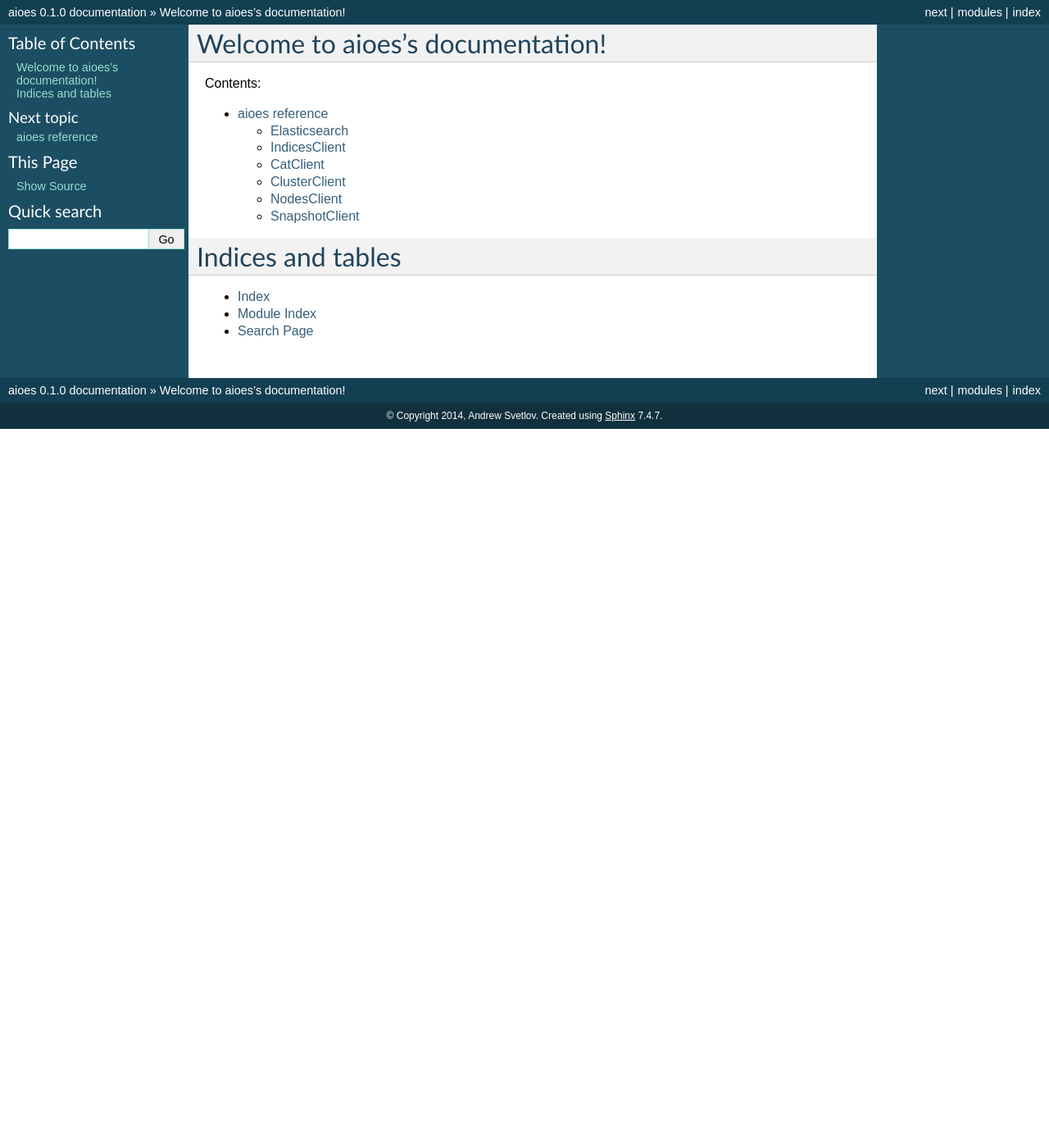
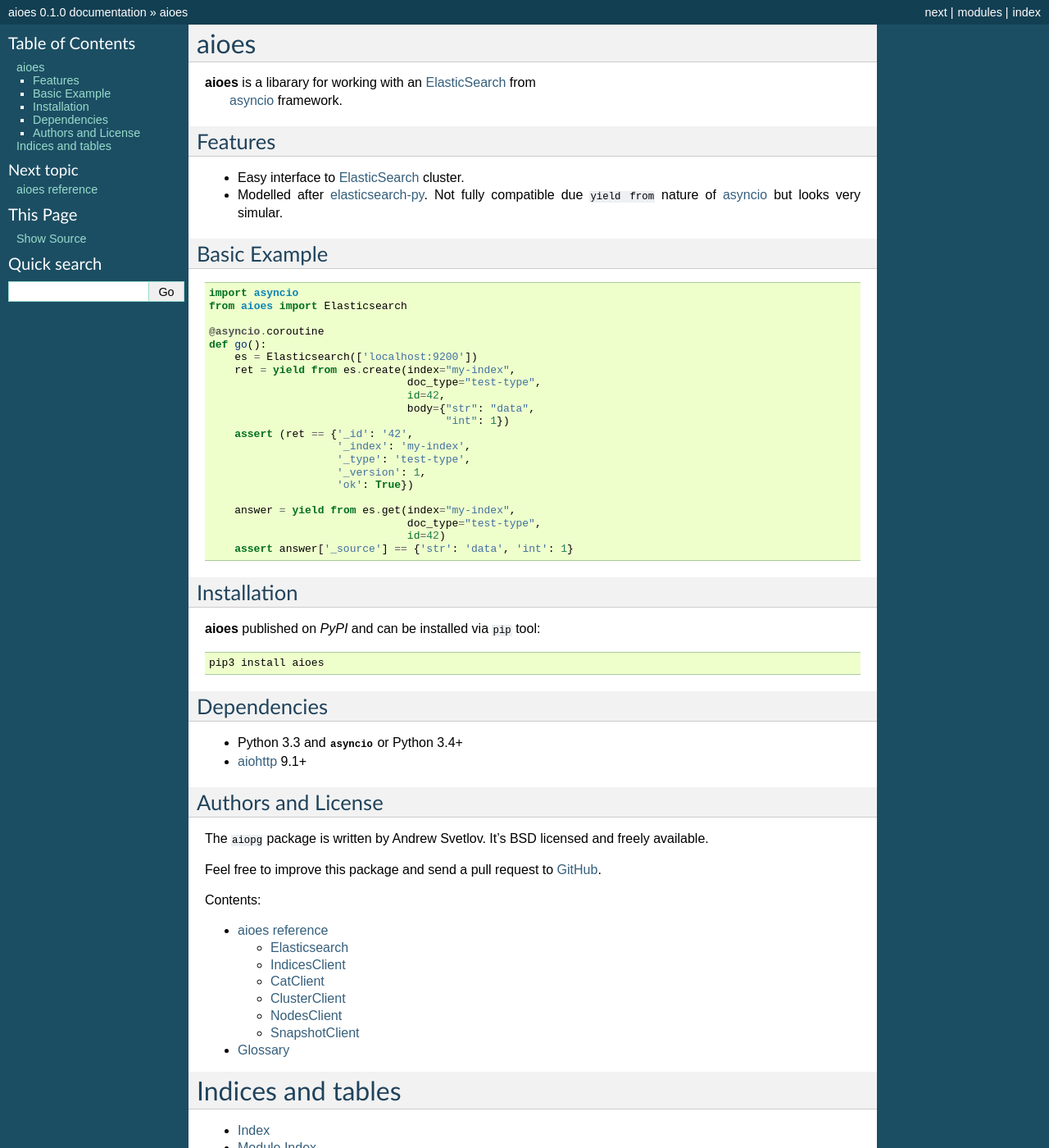
Before and after one commit to aio-libs-abandoned/aioes, a Sphinx documentation site: the page built from docs/index.rst, in a window 1280 px wide and 1400 px high. Shown: the whole window at 82% size. Built offline with Sphinx 7.4.7, drawn with Linux system fonts in a browser that asks for light colours.

Commit message:
Update docs

```diff
--- a/README.rst
+++ b/README.rst
@@ -6,7 +6,7 @@ asyncio client library for elasticsearch
 Example
 -------
 
-.. code-block:: python
+::
 
     import asyncio
     from aioes import Elasticsearch
--- a/docs/index.rst
+++ b/docs/index.rst
@@ -3,8 +3,69 @@
    You can adapt this file completely to your liking, but it should at least
    contain the root `toctree` directive.
 
-Welcome to aioes's documentation!
-=================================
+aioes
+=====
+
+.. _GitHub: https://github.com/aio-libs/aioes
+.. _asyncio: http://docs.python.org/3.4/library/asyncio.html
+
+**aioes** is a libarary for working with an :term:`ElasticSearch` from
+ :term:`asyncio` framework.
+
+Features
+--------
+
+- Easy interface to :term:`ElasticSearch` cluster.
+- Modelled after :term:`elasticsearch-py`. Not fully compatible due
+  ``yield from`` nature of :term:`asyncio` but looks very simular.
+
+Basic Example
+-------------
+
+::
+
+    import asyncio
+    from aioes import Elasticsearch
+
+    @asyncio.coroutine
+    def go():
+        es = Elasticsearch(['localhost:9200'])
+        ret = yield from es.create(index="my-index",
+                                   doc_type="test-type",
+                                   id=42,
+                                   body={"str": "data",
+                                         "int": 1})
+        assert (ret == {'_id': '42',
+                        '_index': 'my-index',
+                        '_type': 'test-type',
+                        '_version': 1,
+                        'ok': True})
+
+        answer = yield from es.get(index="my-index",
+                                   doc_type="test-type",
+                                   id=42)
+        assert answer['_source'] == {'str': 'data', 'int': 1}
+
+Installation
+------------
+
+**aioes** published on *PyPI* and can be installed via ``pip`` tool::
+
+    pip3 install aioes
+
+Dependencies
+------------
+
+- Python 3.3 and :mod:`asyncio` or Python 3.4+
+- :term:`aiohttp` 9.1+
+
+Authors and License
+-------------------
+
+The ``aiopg`` package is written by Andrew Svetlov.  It's BSD
+licensed and freely available.
+
+Feel free to improve this package and send a pull request to GitHub_.
 
 Contents:
 
@@ -12,6 +73,7 @@ Contents:
    :maxdepth: 2
 
    reference
+   glossary
 
 Indices and tables
 ==================
```
Also changed, not shown: docs/glossary.rst (added, +90 -0 lines).
